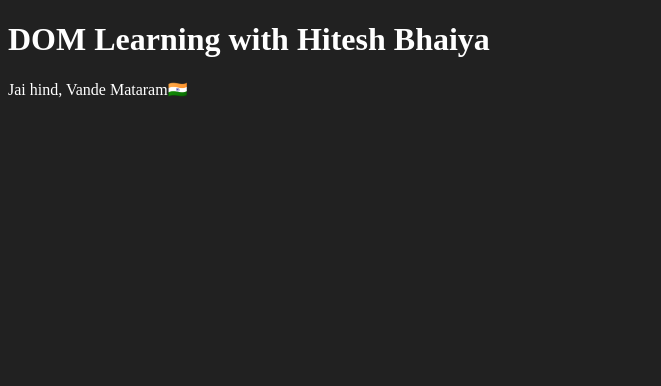
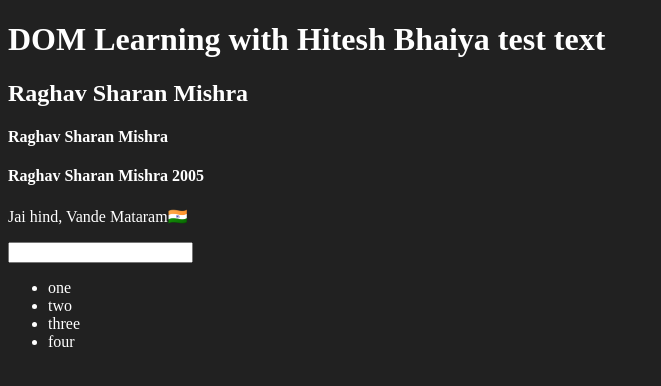
Before and after one commit to Raghav11464/JS_ChaiCode, a plain HTML site: page 05_dom/one.html in a window 1280 px wide. Shown: the whole page, without its empty margins (0-661 px from the left). Drawn offline with Linux system fonts and the light colour scheme.

Commit message:
DOM manipulation and selection methods and how to manipulate elements of a web page

```diff
--- a/05_dom/one.html
+++ b/05_dom/one.html
@@ -1,3 +1,5 @@
+<!-- In this file we have mainly covered DOM (Document Object Model) concepts -->
+
 <!DOCTYPE html>
 <html lang="en">
 <head>
@@ -13,8 +15,56 @@
 </head>
 <body class="bg-black">
     <div>
-        <h1 id="title" class="heading">DOM Learning with Hitesh Bhaiya</h1>
+        <h1 id="title" class="heading">DOM Learning with Hitesh Bhaiya <span>test text</span></h1>
+        <h2>Raghav Sharan Mishra</h2>
+        <h4>Raghav Sharan Mishra</h4>
+        <h4>Raghav Sharan Mishra 2005</h4>
         <p>Jai hind, Vande Mataram🇮🇳</p>
+        <input type="password" name="" id="">
+
+        <ul>
+            <li class="list-item">one</li>
+            <li class="list-item">two</li>
+            <li class="list-item">three</li>
+            <li class="list-item">four</li>
+        </ul>
     </div>
 </body>
 </html>
+
+<!-- So we have different DOM manipulating methods in javascript -->
+<!-- console.log(window.document), using this we can access the document object of a web page  -->
+<!-- console.dir(document) gives us the hidden info of the document object -->
+ <!-- for selection:
+  -document.getElementById()
+  -document.querySelector() -> returns only the very first query of the specified tag
+  -document.querySelectorAll() -> returns a NodeList comprising of all the queries of the specified tag
+ -->
+
+ <!-- NodeList and HTMLCollection -> these do not exactly replicate an array, they just look like an array -->
+  <!-- Both NodeList and HTMLCollection can be converted to an JS array using:
+   -> using Array.from()
+  -->
+
+<!-- reading and changing the content
+-innerText
+-innerHTML -> return all the HTML tags along with the text
+-textContent -> return only the text content
+-->
+
+<!-- Changing the style:
+element.style.color = 'green'
+there are a no of different style related attributes
+-->
+
+<!-- Classes:
+classList.add()
+classList.remove()
+classList.toggle()
+-->
+
+
+<!-- document.getElementByClassName() returns a HTML Collection where as document.querySelectorAll() returns a NodeList -->
+
+<!-- forEach works for NodeList but its not available in HTML Collection -->
+<!-- so convert HTML collection to an array using Array.from() and then operate it using array methods -->
```
